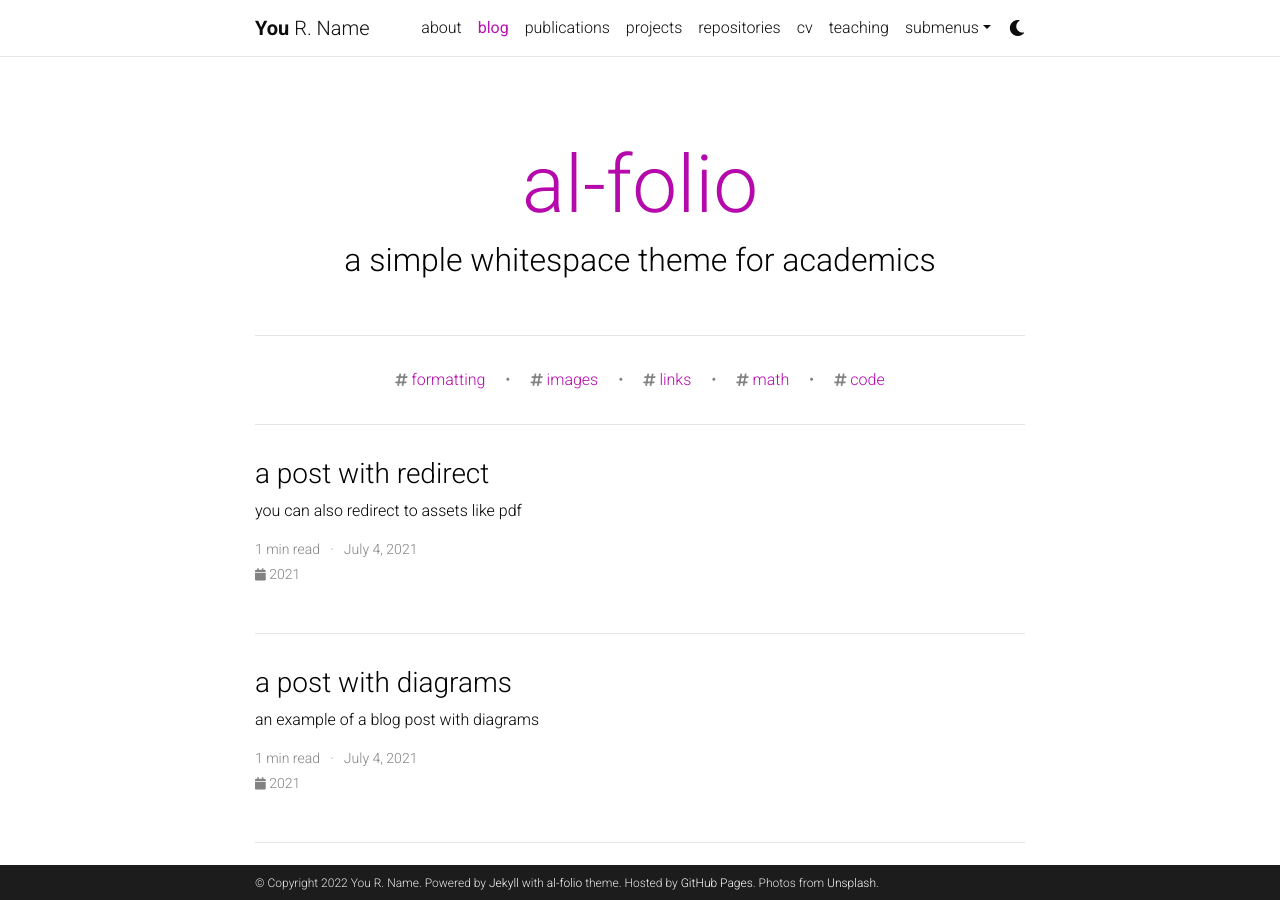
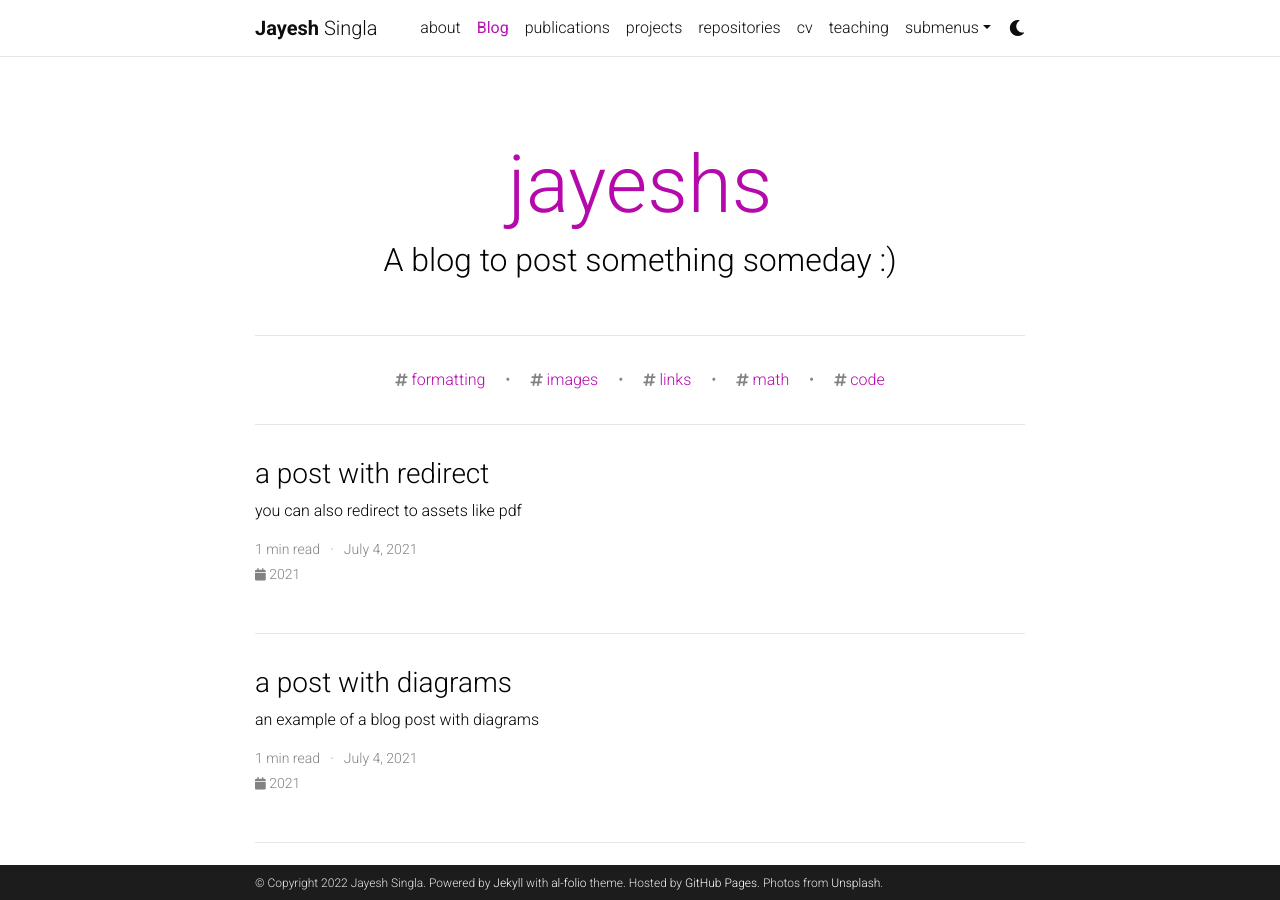
Before and after one commit to jayeshs999/jayeshs999.github.io, a Jekyll site: the page built from blog/index.html, in a window 1280 px wide and 900 px high. Built offline with Jekyll 4.4.1, drawn with Linux system fonts in a browser that asks for light colours; the list of posts is cut into pages by our own code; comment, search, counter and statistics services are not loaded; a style sheet for code colours, icons or effects is not loaded.

Commit message:
Update _config.yml

```diff
--- a/_config.yml
+++ b/_config.yml
@@ -3,23 +3,23 @@
 # -----------------------------------------------------------------------------
 
 title: blank # the website title (if blank, full name will be used instead)
-first_name: You
-middle_name: R.
-last_name: Name
-email: you@example.com
+first_name: Jayesh
+middle_name:
+last_name: Singla
+email: jayeshs@cse.iitb.ac.in
 description: > # the ">" symbol means to ignore newlines until "footer_text:"
-  A simple, whitespace theme for academics. Based on [*folio](https://github.com/bogoli/-folio) design.
+  A short overview of my academic journey.
 footer_text: >
   Powered by <a href="https://jekyllrb.com/" target="_blank">Jekyll</a> with <a href="https://github.com/alshedivat/al-folio">al-folio</a> theme.
   Hosted by <a href="https://pages.github.com/" target="_blank">GitHub Pages</a>.
   Photos from <a href="https://unsplash.com" target="_blank">Unsplash</a>.
-keywords: jekyll, jekyll-theme, academic-website, portfolio-website  # add your own keywords or leave empty
+keywords: iit, engineering, reinforcement-learning, machine-learning, ai, masters  # add your own keywords or leave empty
 
 lang: en # the language of your site (for example: en, fr, cn, ru, etc.)
 icon: ⚛️  # the emoji used as the favicon (alternatively, provide image name in /assets/img/)
 
-url: https://alshedivat.github.io # the base hostname & protocol for your site
-baseurl: /al-folio # the subpath of your site, e.g. /blog/
+url: https://jayeshs999.github.io # the base hostname & protocol for your site
+baseurl:  # the subpath of your site, e.g. /blog/
 last_updated: false # set to true if you want to display last updated in the footer
 impressum_path:  # set to path to include impressum link in the footer, use the same path as permalink in a page, helps to conform with EU GDPR
 
@@ -67,10 +67,10 @@ og_image: # The site-wide (default for all links) Open Graph preview image
 # Social integration
 # -----------------------------------------------------------------------------
 
-github_username: # your GitHub user name
+github_username: jayeshs999 # your GitHub user name
 gitlab_username: # your GitLab user name
-twitter_username: # your Twitter handle
-linkedin_username: # your LinkedIn user name
+twitter_username: singlajayesh # your Twitter handle
+linkedin_username: jayeshsingla # your LinkedIn user name
 scholar_userid: # your Google Scholar ID
 semanticscholar_id: # your Semantic Scholar ID
 whatsapp_number: # your WhatsApp number (full phone number in international format. Omit any zeroes, brackets, or dashes when adding the phone number in international format.)
@@ -95,7 +95,7 @@ facebook_id: # your facebook id
 discord_id: # your discord id (18-digit unique numerical identifier)
 
 contact_note: >
-  You can even add a little note about which of these is the best way to reach you.
+  Feel free to contact me via email.
 
 # -----------------------------------------------------------------------------
 # Analytics and search engine verification
@@ -111,9 +111,9 @@ bing_site_verification:  # out your bing-site-verification ID (Bing Webmaster)
 # Blog
 # -----------------------------------------------------------------------------
 
-blog_name: al-folio # blog_name will be displayed in your blog page
-blog_nav_title: blog # your blog must have a title for it to be displayed in the nav bar
-blog_description: a simple whitespace theme for academics
+blog_name: jayeshs # blog_name will be displayed in your blog page
+blog_nav_title: Blog # your blog must have a title for it to be displayed in the nav bar
+blog_description: A blog to post something someday :)
 permalink: /blog/:year/:title/
 
 # Pagination
@@ -121,15 +121,15 @@ pagination:
   enabled: true
 
 # Comments
-disqus_shortname: al-folio # put your disqus shortname
+disqus_shortname: jayeshs # put your disqus shortname
 # https://help.disqus.com/en/articles/1717111-what-s-a-shortname
 
 # External sources.
 # If you have blog posts published on medium.com or other exteranl sources,
 # you can display them in your blog by adding a link to the RSS feed.
 external_sources:
-  - name: medium.com
-    rss_url: https://medium.com/@al-folio/feed
+  # - name: medium.com
+  #  rss_url: https://medium.com/@al-folio/feed
 
 # -----------------------------------------------------------------------------
 # Collections
```
